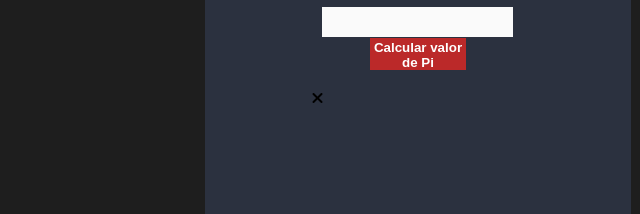
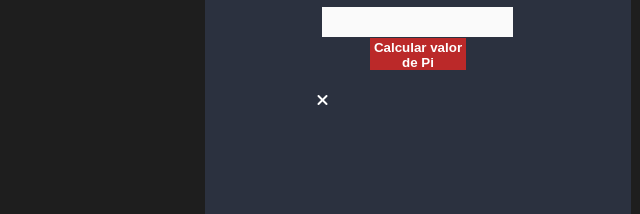
Before and after one commit to Jorgemacias-12/CalcPI-web, a plain HTML site: page index.html in a window 1280 px wide. Shown: the part 197-411 px from the top of the page, 30-670 px from the left. Drawn offline with Linux system fonts and the light colour scheme.

Commit message:
Cambio .closeable

```diff
--- a/css/styles.css
+++ b/css/styles.css
@@ -181,7 +181,7 @@
     height: 18px;
 }
 
-.result-closeable>.closeable {
+.closeable {
     margin-left: 5px;
     margin-top: 2px;
     color: white;
```
